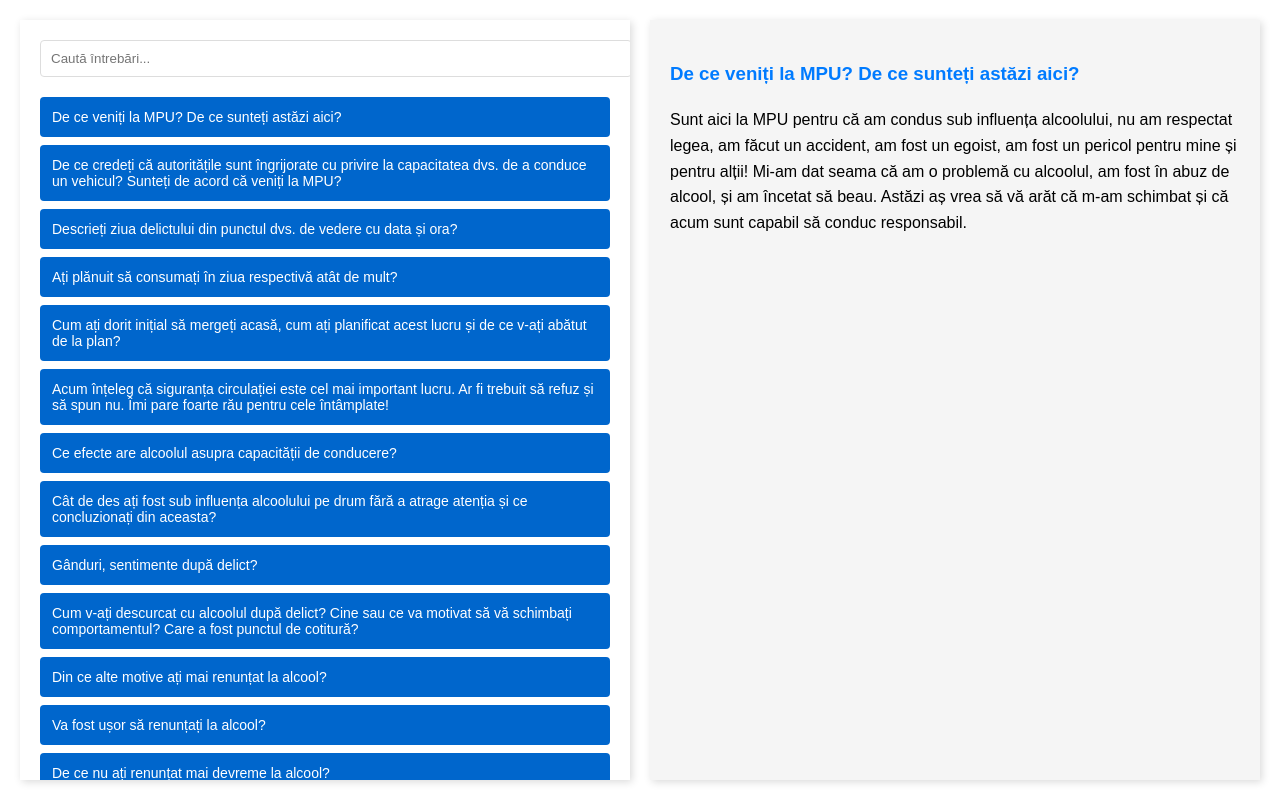
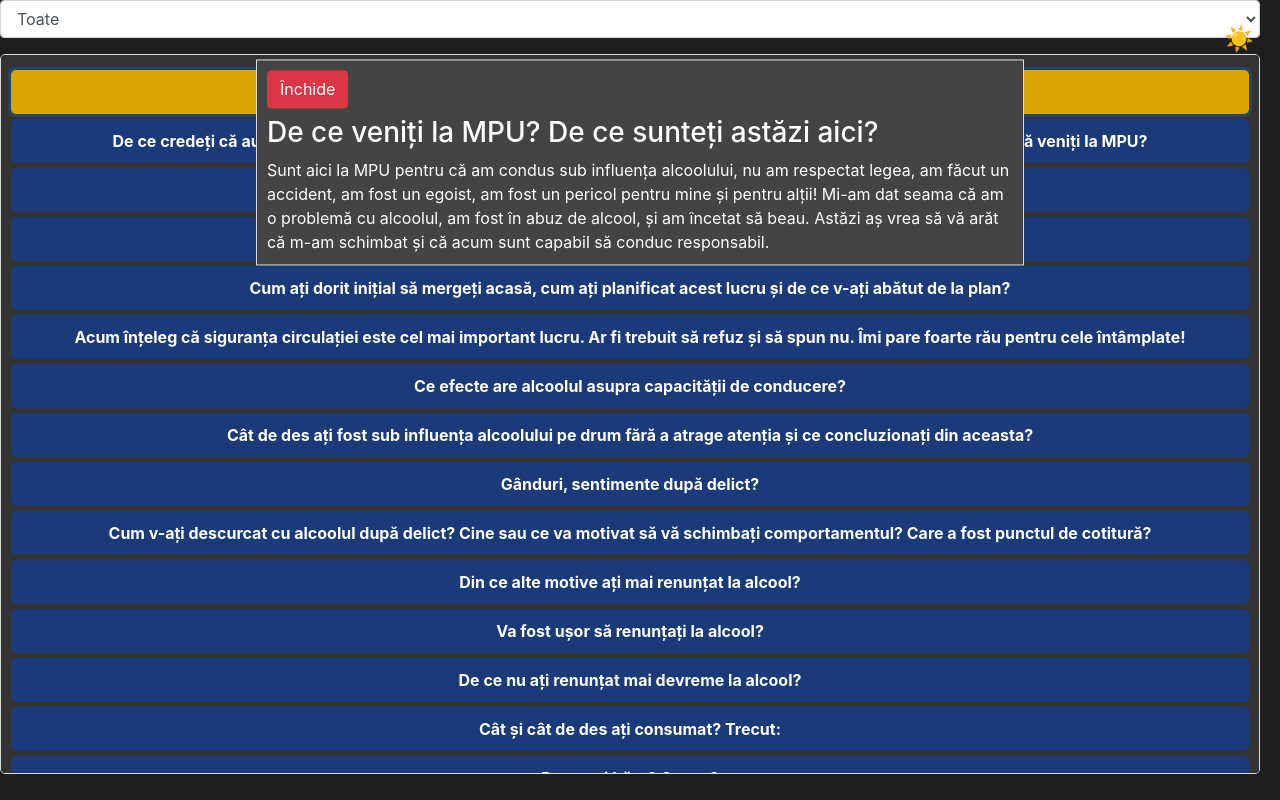
Before and after one commit to Zaha175/ABUZCOSTINEL, a plain HTML site: page index.html in a window 1280 px wide. Both pictures are taken after a click on the button "De ce veniți la MPU? De ce sunteți astăzi aici?". Drawn offline with nearby package versions, Linux system fonts and the light colour scheme.

Commit message:
Update index.html

```diff
--- a/index.html
+++ b/index.html
@@ -4,96 +4,117 @@
     <meta charset="UTF-8">
     <meta name="viewport" content="width=device-width, initial-scale=1.0">
     <title>MPU Întrebări și Răspunsuri</title>
+    <link rel="stylesheet" href="https://stackpath.bootstrapcdn.com/bootstrap/4.5.2/css/bootstrap.min.css">
     <style>
-        body {
-            margin: 0;
-            padding: 20px;
-            font-family: Arial, sans-serif;
-            line-height: 1.6;
-        }
-
         .container {
             display: flex;
             gap: 20px;
             max-width: 1400px;
             margin: 0 auto;
+            padding: 0;
         }
-
-        .questions, .answers {
+        .questions,
+        .answers {
             flex: 1;
-            min-width: 300px;
-            padding: 20px;
+        }
+        .questions {
+            padding: 0;
+            margin-right: 20px;
+        }
+        .questions-list {
+            display: flex;
+            flex-direction: column;
             height: 90vh;
             overflow-y: auto;
-            box-shadow: 2px 2px 8px rgba(0, 0, 0, 0.15); /* Mehr Schatten */
-            border: none; /* Rand entfernt */
+            padding: 10px;
+            background-color: #ffffff;
+            border: 1px solid #ddd;
+            border-radius: 5px;
         }
-
-        .questions .question-list {
-            /* Hier werden die Buttons platziert */
+        .btn-custom {
+            font-weight: bold;
+            border: none;
+            border-radius: 5px;
+            padding: 10px 15px;
+            font-size: 16px;
+            margin-top: 5px;
+            width: 100%;
+            background-color: #1A3A7A; /* Dunkel dunkelblau */
+            color: white;
         }
-
-        button {
-            display: block;
-            width: 100%;
-            padding: 12px;
-            margin-bottom: 8px;
+        .btn-custom.active {
+            background-color: #d9a600;
+            color: white;
+        }
+        .answers {
+            padding: 10px;
+            background-color: #f8f9fa;
+            border: 1px solid #ddd;
+            position: fixed;
+            top: 10%;
+            left: 50%;
+            transform: translate(-50%, -10%);
+            z-index: 1000;
+            width: 60%;
+            max-height: 70vh;
+            overflow-y: auto;
+            display: none;
+        }
+        .floating-buttons {
+            position: fixed;
+            bottom: 20px;
+            right: 20px;
+            display: flex;
+            flex-direction: column;
+            gap: 10px;
+        }
+        .dark-mode {
+            background-color: #1e1e1e;
+            color: white;
+        }
+        .dark-mode .questions-list { background-color: #333; }
+        .dark-mode .btn-custom { background-color: #1A3A7A; color: white; }
+        .dark-mode .btn-custom.active { background-color: #d9a600; }
+        .dark-mode .answers { background-color: #444; color: white; }
+        .search-bar {
+            margin-bottom: 10px;
+        }
+        .mode-toggle {
+            position: fixed;
+            top: 20px;
+            right: 20px;
+            background: none;
             border: none;
-            background: #0066cc;
-            color: white;
-            border-radius: 4px;
+            font-size: 24px;
             cursor: pointer;
-            text-align: left;
-            font-size: 14px;
         }
-
-        button:hover {
-            background: #0052a3;
+        .mode-toggle.sun {
+            color: #FFD700; /* Gold for sun */
         }
-
-        .search-box {
-            width: 100%;
-            padding: 10px;
-            margin-bottom: 20px;
-            border: 1px solid #ddd;
-            border-radius: 4px;
-        }
-
-        .answers {
-            background: #f5f5f5; /*  HINTERGRUNDFARBE BEHALTEN  */
-        }
-
-        .answers h3 {
-            color: #007bff; /* ÜBERSCHRIFTENFARBE BEHALTEN */
-        }
-
-        @media (max-width: 768px) {
-            .container {
-                flex-direction: column;
-            }
-            .questions, .answers {
-                height: auto;
-                max-height: 50vh;
-            }
+        .mode-toggle.moon {
+            color: #C0C0C0; /* Silver for moon */
         }
     </style>
 </head>
-<body>
-    <div class="container">
+<body class="dark-mode">
+    <button class="mode-toggle sun" onclick="toggleDarkMode()">☀️</button>
+    <main class="container">
         <div class="questions">
-            <input type="text" class="search-box" id="searchBox" placeholder="Caută întrebări..." onkeyup="searchQuestions()">
-            <div class="question-list" id="questionsList">
-                <!-- Întrebările vor fi adăugate prin JavaScript -->
-            </div>
+            <select id="filterDropdown" class="form-control mb-3" onchange="filterQuestions()">
+                <option value="all">Toate</option>
+                <option value="video">Cu Video</option>
+                <option value="image">Cu Imagine</option>
+            </select>
+            <div class="questions-list" id="questionsList"></div>
         </div>
         <div class="answers" id="answerBox">
-            <p>Alegeți o întrebare pentru a vedea răspunsul...</p>
+            <button class="btn btn-danger mb-2" onclick="closeAnswer()">Închide</button>
+            <div id="answerContent"></div>
         </div>
-    </div>
-
+    </main>
     <script>
         const qa_data = [
-            {
+           {
                 "question": "De ce veniți la MPU? De ce sunteți astăzi aici?",
                 "answer": "Sunt aici la MPU pentru că am condus sub influența alcoolului, nu am respectat legea, am făcut un accident, am fost un egoist, am fost un pericol pentru mine și pentru alții! Mi-am dat seama că am o problemă cu alcoolul, am fost în abuz de alcool, și am încetat să beau. Astăzi aș vrea să vă arăt că m-am schimbat și că acum sunt capabil să conduc responsabil."
             },
@@ -273,44 +294,64 @@
                 "question": "Ultima dată când ați spus Nu?",
                 "answer": "Am refuzat unui prieten care sa mutat pentru a cincea oară în doi ani și care a avut nevoie din nou de oameni pentru a transporta cutii."
             }
+
         ];
 
-        function createButtons() {
+        function createButtons(data) {
             const questionsList = document.getElementById('questionsList');
             questionsList.innerHTML = '';
-            qa_data.forEach((item, index) => {
+            data.forEach((item) => {
                 const button = document.createElement('button');
+                button.classList.add('btn', 'btn-custom');
                 button.textContent = item.question;
-                button.onclick = () => showAnswer(index);
+                button.onclick = () => showAnswer(item);
                 questionsList.appendChild(button);
             });
         }
 
-        function showAnswer(index) {
-            const answer = qa_data[index].answer;
-            document.getElementById('answerBox').innerHTML = `
-                <h3>${qa_data[index].question}</h3>
-                <p>${answer}</p>
+        function showAnswer(item) {
+            const answerBox = document.getElementById('answerBox');
+            const answerContent = document.getElementById('answerContent');
+            answerContent.innerHTML = `
+                <h3>${item.question}</h3>
+                ${item.answer}
             `;
+            answerBox.style.display = 'block';
+            document.querySelectorAll('.btn-custom').forEach(btn => btn.classList.remove('active'));
+            event.target.classList.add('active');
         }
 
-        function searchQuestions() {
-            const searchText = document.getElementById('searchBox').value.toLowerCase();
-            const questionsList = document.getElementById('questionsList');
-            questionsList.innerHTML = '';
-
-            qa_data.forEach((item, index) => {
-                if (item.question.toLowerCase().includes(searchText)) {
-                    const button = document.createElement('button');
-                    button.textContent = item.question;
-                    button.onclick = () => showAnswer(index);
-                    questionsList.appendChild(button);
-                }
-            });
+        function closeAnswer() {
+            const answerBox = document.getElementById('answerBox');
+            answerBox.style.display = 'none';
         }
 
-        // Construirea inițială a întrebărilor
-        createButtons();
+        function filterQuestions() {
+            const filter = document.getElementById('filterDropdown').value;
+            const filteredData = qa_data.filter(item => {
+                if (filter === 'video') return item.answer.includes('<iframe');
+                if (filter === 'image') return item.answer.includes('<img');
+                return true;
+            });
+            createButtons(filteredData);
+        }
+
+        function toggleDarkMode() {
+            const body = document.body;
+            const toggleButton = document.querySelector('.mode-toggle');
+            body.classList.toggle('dark-mode');
+            if (body.classList.contains('dark-mode')) {
+                toggleButton.classList.remove('sun');
+                toggleButton.classList.add('moon');
+                toggleButton.innerHTML = '🌙';
+            } else {
+                toggleButton.classList.remove('moon');
+                toggleButton.classList.add('sun');
+                toggleButton.innerHTML = '☀️';
+            }
+        }
+
+        document.addEventListener('DOMContentLoaded', () => createButtons(qa_data));
     </script>
 </body>
 </html>
```
